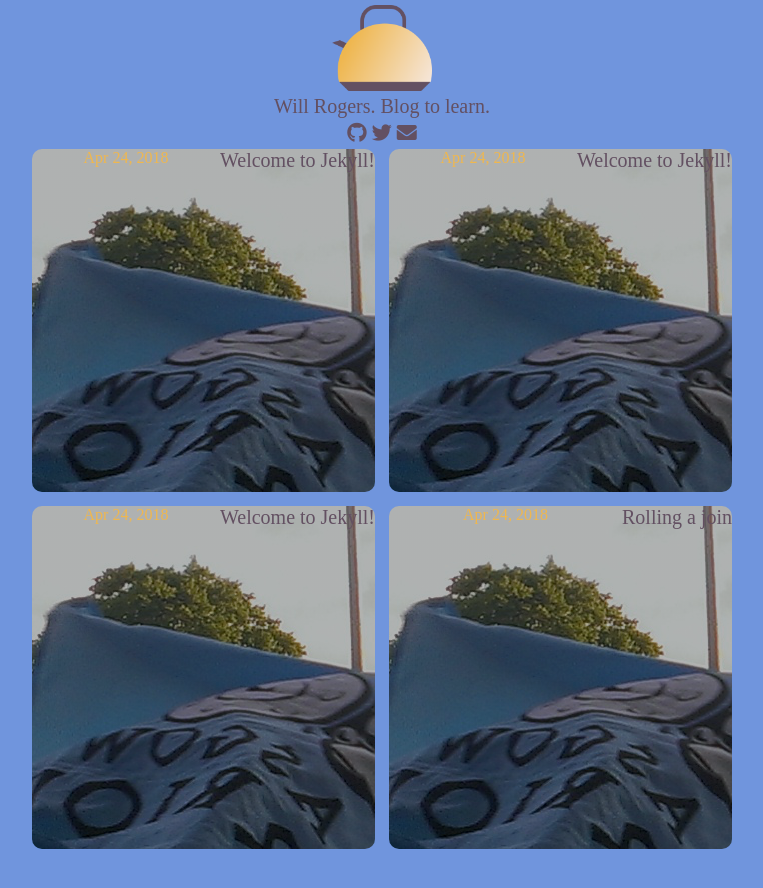
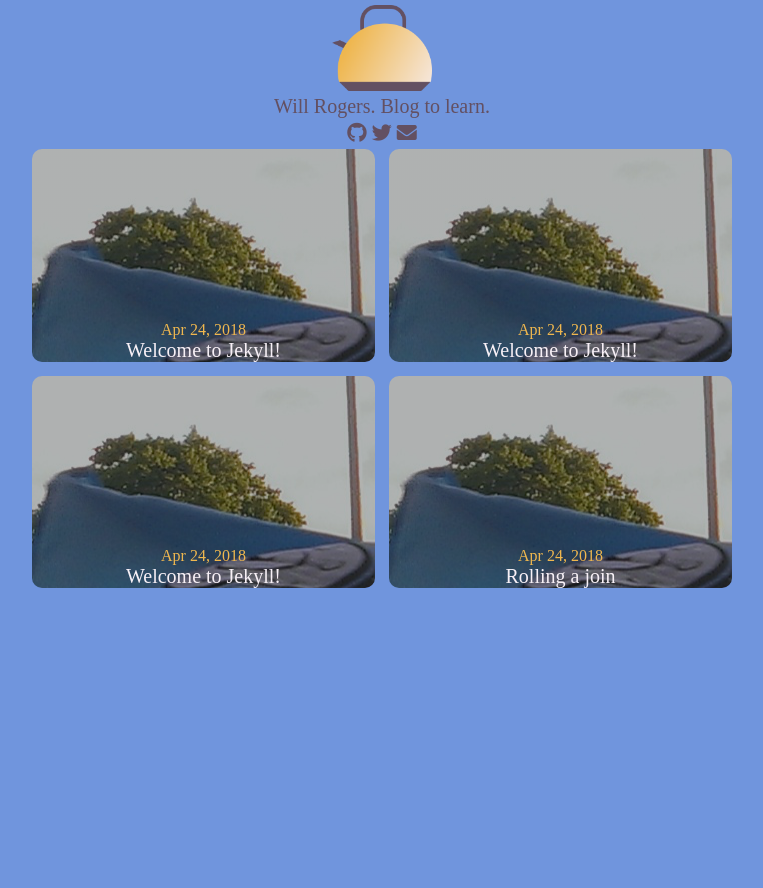
Before and after one commit to itsakettle/itsakettle.github.io, a Jekyll site: the page built from index.md, in a window 1280 px wide. Shown: the top 888 px of the page, without its empty margins (258-1021 px from the left). Built offline with Jekyll 4.4.1, drawn with Linux system fonts in a browser that asks for light colours; nearby versions of some CDN libraries; some web fonts are replaced.

Commit message:
header links

```diff
--- a/_config.yml
+++ b/_config.yml
@@ -14,13 +14,13 @@
 # You can create any custom variable you would like, and they will be accessible
 # in the templates via {{ site.myvariable }}.
 title: itsakettle
-email: your-email@example.com
+email: itsakettle@gmail.com
 description: >- # this means to ignore newlines until "baseurl:"
   blog to learn
 baseurl: "" # the subpath of your site, e.g. /blog
 url: "" # the base hostname & protocol for your site, e.g. http://example.com
-twitter_username: jekyllrb
-github_username:  jekyll
+twitter_username: itsakettle
+github_username:  itsakettle
 
 # Build settings
 markdown: kramdown
--- a/_includes/header.html
+++ b/_includes/header.html
@@ -4,13 +4,13 @@
 		<a href="{{ site.baseurl }}">
 				<img src="/assets/kettle_orange.png" style="width: 100px"	/>
 		</a>
-		<span class=header-icons>
+		<span class=header-blurb>
 			Will Rogers. Blog to learn.
 		</span>
 		<span class=header-icons>
-				<i class="fab fa-github"></i>
-				<i class="fab fa-twitter"></i>
-				<i class="fas fa-envelope"></i>
+				<a class="header-icons" href="https://github.com/{{ site.github_username }}"><i class="fab fa-github"></i></a>
+				<a class="header-icons" href="https://twitter.com/{{ site.twitter_username }}"><i class="fab fa-twitter"></i></a>
+				<a class="header-icons" href="mailto:{{site.email}}"><i class="fas fa-envelope"></i></a>
 		</span>
 	</div>
 </header>
--- a/_layouts/home.html
+++ b/_layouts/home.html
@@ -12,7 +12,7 @@
 				{% for post in site.posts %}
 					<div class=grid-item style="background: linear-gradient(rgba(0, 0, 0, 0.3), rgba(0, 0, 0, 0.3)), url({{ post.image }})">
 						<time>{{ post.date | date: "%b %-d, %Y" }}</time>
-						<a class=link href="{{ post.url | prepend: site.baseurl }}">{{ post.title }}</a>
+						<a class=post-link href="{{ post.url | prepend: site.baseurl }}">{{ post.title }}</a>
 					</div>
 				{% endfor %}
 			</div>
--- a/css/main.scss
+++ b/css/main.scss
@@ -18,10 +18,22 @@ body {
   align-items: center;
 }
 
+.header-blurb {
+  color: $black;
+  font-size: 20px;
+  margin-bottom: 4px;
+  text-decoration: none;
+}
+
 .header-icons {
   color: $black;
   font-size: 20px;
   margin-bottom: 4px;
+  text-decoration: none;
+}
+
+.header-icons:hover {
+  color: $orange;
 }
 
 .grid {
@@ -34,11 +46,12 @@ body {
     background-color: $white;
     border-radius: 10px;
     display: flex;
-    justify-content: space-between;
+    flex-direction: column;
+    justify-content: space-around;
     margin-bottom: 2%;
-    background-size: auto;
+    align-items: center;
 
-    @media (min-width: 48rem) {
+    @media (min-width: 30rem) {
       width: 49%;
       &:nth-child(odd) {
         margin-right: 2%;
@@ -48,15 +61,16 @@ body {
     &:before {
       content: "";
       float: left;
-      padding-top: 100%;
+      padding-top: 50%;
     }
 
   }
 
 }
 
-.link {
-  color: $black;
+
+.post-link {
+  color: $white;
   text-decoration: none;
   font-family: skia;
   font-size: 20px;
```
